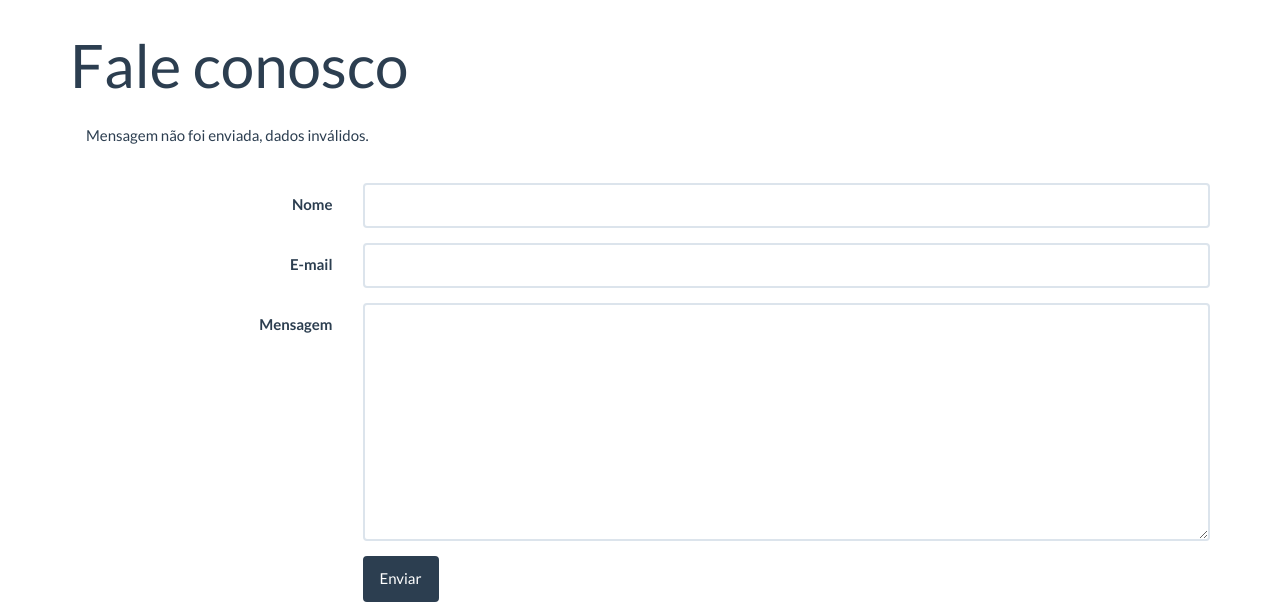
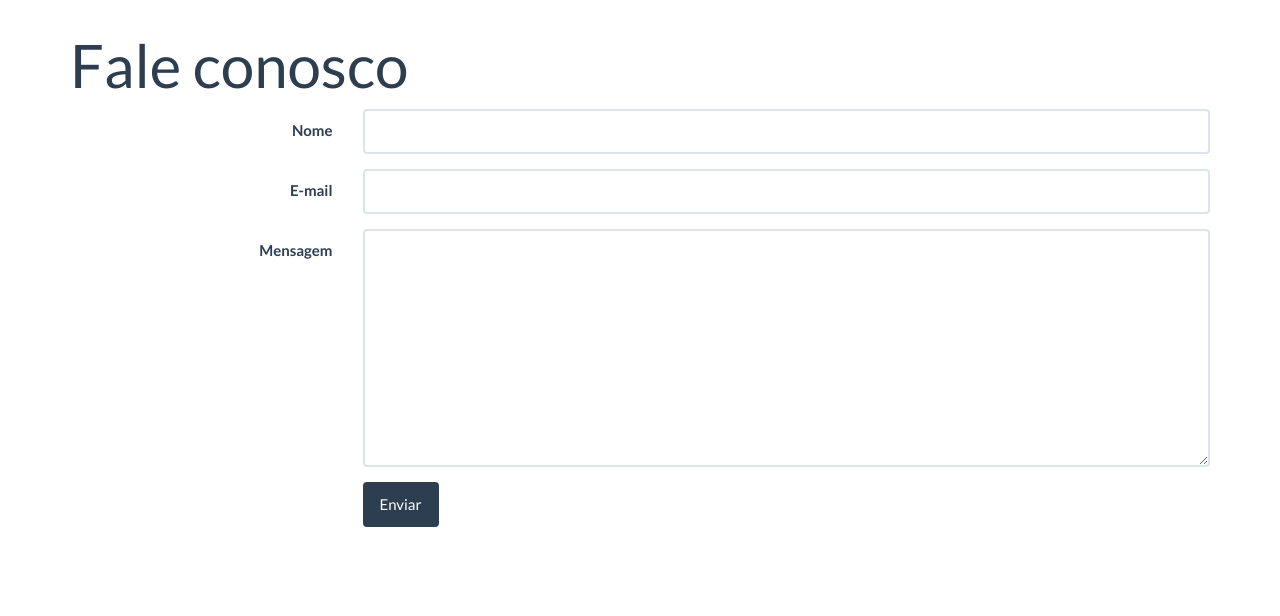
Before and after one commit to eduardosatyra/tecwebimpacta, a Django app: page /contato/ in a window 1280 px wide. Shown: the part 60-676 px from the top of the page. Run offline with Django 3.2, Linux system fonts and the light colour scheme; data comes from the database, SQL or seed files in the repository; some libraries are stand-ins or nearby versions.

Commit message:
ajustar mensagem de falha do contato

```diff
--- a/core/templates/pages/contact.html
+++ b/core/templates/pages/contact.html
@@ -11,10 +11,7 @@
       <div class="alert alert-sucess">
           Mensagem enviada com sucesso!
       </div>
-      {% else %}
-      <div class="alert alert-sucess">
-          Mensagem não foi enviada, dados inválidos.
-      </div>
+
       {% endif %}
 			<form class="form-horizontal" action="" method="post">
         {% csrf_token %}
```
